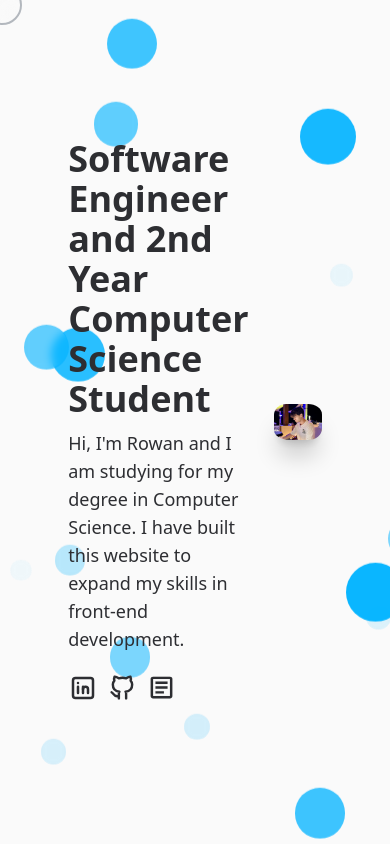
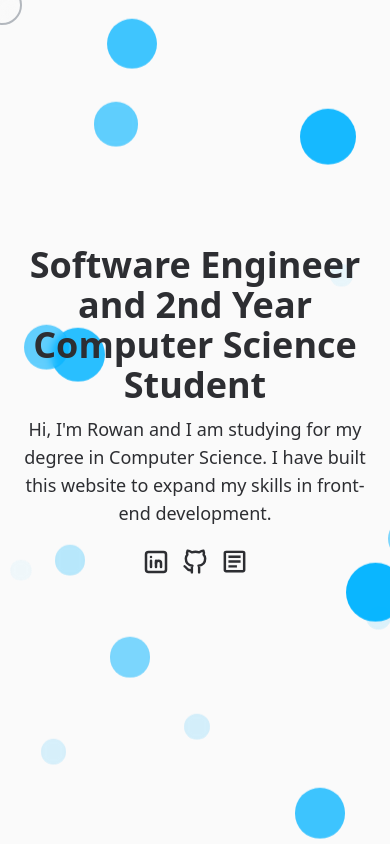
Before and after one commit to rowanbithal/my-personal-site, a Next.js app: page / in a window 390 px wide. Built offline with nearby package versions, Linux system fonts and the light colour scheme.

Commit message:
Made landing page mobile responsive

```diff
--- a/src/app/landing.tsx
+++ b/src/app/landing.tsx
@@ -49,9 +49,7 @@ const projects = [
     tech: ["Python", "Machine Learning", "Pandas"],
     link: "",
   },
-  // Add more project objects here...
 ];
-
 
 function Landing() {
   const [y, setY] = useState(0);
@@ -130,7 +128,7 @@ function Landing() {
     <section
       id="home-container"
       ref={containerRef}
-      className={`homeContainer snap-y h-screen overflow-y-scroll w-full mx-auto scroll-smooth ${
+      className={`homeContainer text-center snap-y h-screen overflow-y-scroll scroll-smooth ${
         shouldSnap ? "snap-mandatory" : "snap-none"
       }`}
     >
@@ -139,12 +137,12 @@ function Landing() {
         style={{
           transform: `translateY(${y * (windowHeight / 800)}px)`,
         }}
-        className="MainSection snap-start h-screen w-screen justify-center flex transition-transform duration-175 ease-linear"
+        className="MainSection snap-start h-screen items-center justify-center flex transition-transform duration-175 ease-linear"
       >
-        <div className="MainContainer flex flex-row items-center w-[65%]">
-          <div className="HomeLeftDiv w-[75%] flex flex-col text-left pr-4">
+        <div className="MainContainer flex flex-col md:flex-row items-center w-[100%] md:w-[65%]">
+          <div className="HomeLeftDiv w-[90%] flex flex-col md:text-left md:pr-4">
             <div className="pt-[10px]">
-              <h1 className="m-0 text-4xl font-extrabold text-left">
+              <h1 className="m-0 text-4xl font-extrabold md:text-left">
                 Software Engineer and 2nd Year Computer Science Student
               </h1>
             </div>
@@ -155,7 +153,10 @@ function Landing() {
                 front-end development.
               </p>
             </div>
-            <div id="Icons" className="py-[10px] flex gap-2.5">
+            <div
+              id="Icons"
+              className="py-[10px] flex gap-2.5 justify-center md:justify-start"
+            >
               <a
                 className="group IconLink text-[#2d2e32] hover:text-[#3a8cff] transition duration-300"
                 href="https://www.linkedin.com/in/rowanbithal"
@@ -236,12 +237,12 @@ function Landing() {
 
           <div
             id="HomeImageDiv"
-            className="flex justify-center items-center m-0 mt-[10px] mb-[10px] pl-4 w-[65%]"
+            className="flex justify-center items-center m-0 mt-[10px] mb-[10px] w-[65%]"
           >
             <Image
               src={image1}
               alt="Main"
-              className="animate-liquid-border w-full shadow-xl/20 rounded-[10%]"
+              className="animate-liquid-border hidden md:block w-[70%] md:w-[90%] shadow-xl/20 rounded-[10%]"
             />
           </div>
         </div>
@@ -250,37 +251,37 @@ function Landing() {
         style={{
           transform: `translateY(${y * (windowHeight / 370)}px)`,
         }}
-        className="bg-gray-300 max-w-[60%] ml-auto mr-auto transition-transform duration-175 ease-linear mb-12"
+        className="bg-gray-300 max-w-[60%] ml-auto mr-auto md:transition-transform duration-175 ease-linear mb-12"
       />
       <section
         style={{
           transform: `translateY(${y * (windowHeight / 370)}px)`,
         }}
-        className="aboutSection transition-transform duration-175 ease-linear h-auto w-screen justify-center items-center flex"
+        className="aboutSection transition-transform duration-175 ease-linear h-auto justify-center items-center flex"
       >
-        <div className="aboutContainer flex flex-col items-center w-[65%]">
-          <div className="aboutMeContainer flex flex-row">
-            <div className="flex m-0 mt-[10px] mb-[10px] pr-4 w-[100%]">
+        <div className="aboutContainer items-center w-[90%] md:w-[65%]">
+          <div className="aboutMeContainer flex flex-col md:flex-row justify-center">
+            <div className="flex justify-center items-center m-0 mt-[10px] mb-[10px]">
               <Image
                 src={AboutImage}
                 alt="Main"
-                className="w-full shadow-xl/20 rounded-[10%]"
+                className="w-[100%] hidden md:block shadow-xl/20 rounded-[10%]"
               />
             </div>
 
-            <div className="pl-4">
+            <div className="md:pl-4">
               <div>
-                <h2 className="m-0 text-4xl font-bold text-left text-[#3a8cff]">
+                <h2 className="m-0 text-4xl font-bold md:text-left text-[#3a8cff]">
                   About Me
                 </h2>
               </div>
               <div>
-                <h3 className="m-0 text-2xl font-bold text-left">
+                <h3 className="m-0 text-2xl font-bold md:text-left">
                   I&#39;m a Computer Science Student from England. 📍
                 </h3>
               </div>
               <div>
-                <p className="text-font-semibold text-lg">
+                <p className="text-font-semibold text-lg md:text-left">
                   My name is Rowan Bithal and I am from London, England. I&#39;m
                   currently studying Computer Science at the University of
                   Birmingham.
@@ -291,21 +292,21 @@ function Landing() {
         </div>
       </section>
       <section
-        className={`infoSection bg-white min-h-screen snap-start w-screen justify-center items-center flex flex-col`}
+        className={`infoSection bg-white min-h-screen snap-start justify-center items-center flex flex-col`}
         style={{
-          marginTop: `${y * (windowHeight / 450)}px`,
+          marginTop: `${y * (windowHeight / 550)}px`,
           boxShadow: "0 -4px 6px -1px rgba(0,0,0,0.04)",
         }}
       >
-        <div className="ProjectsContainer w-[65%] pb-17">
-          <h2 className="m-0 text-4xl font-bold text-left pb-4 text-[#3a8cff]">
+        <div className="ProjectsContainer w-[90%] md:w-[65%] pb-10">
+          <h2 className="m-0 text-4xl font-bold md:text-left pb-6 pt-6 text-[#3a8cff]">
             Projects
           </h2>
-          <div className="flex flex-wrap gap-6 justify-evenly">
+          <div className="flex flex-wrap gap-6 justify-center">
             {projects.map((project, index) => (
               <Card
                 key={index}
-                className="w-70 h-auto shadow-sm border-zinc-100 hover:bg-white transition-all duration-300 hover:scale-[1.02] hover:shadow-lg hover:shadow-zinc-900/20"
+                className="w-60 h-auto shadow-sm border-zinc-100 hover:bg-white transition-all duration-300 hover:scale-[1.02] hover:shadow-lg hover:shadow-zinc-900/20"
               >
                 <CardHeader>
                   <CardTitle>{project.title}</CardTitle>
@@ -332,24 +333,27 @@ function Landing() {
             ))}
           </div>
         </div>
-        <div className="toolsContainer h-auto w-[65%] flex flex-col ">
+        <div className="toolsContainer h-auto w-[90%] md:w-[65%] flex flex-col ">
           <div>
-            <h2 className="m-0 text-4xl font-bold text-left pb-2 text-[#3a8cff]">
+            <h2 className="m-0 text-4xl font-bold md:text-left pb-2 text-[#3a8cff]">
               Tools I&#39;ve Worked With
             </h2>
             <div className="ml-1.5 pb-2">
-              <h3 className="m-0 text-2xl font-semibold text-left">
+              <h3 className="m-0 text-2xl font-semibold md:text-left">
                 Languages
               </h3>
+              <div className="md:flex flex-wrap">
                 <Badge className="m-1 bg-gray-700">Python</Badge>
                 <Badge className="m-1 bg-gray-700">C</Badge>
                 <Badge className="m-1 bg-gray-700">Java</Badge>
                 <Badge className="m-1 bg-gray-700">JavaScript</Badge>
               </div>
+            </div>
             <div className="ml-1.5 pb-2">
-              <h3 className="m-0 text-2xl font-semibold text-left">
+              <h3 className="m-0 text-2xl font-semibold md:text-left">
                 Frameworks & Libraries
               </h3>
+              <div className="md:flex flex-wrap">
                 <Badge className="m-1 bg-gray-700">React</Badge>
                 <Badge className="m-1 bg-gray-700">TypeScript</Badge>
                 <Badge className="m-1 bg-gray-700">Tailwindcss</Badge>
@@ -358,15 +362,18 @@ function Landing() {
                 <Badge className="m-1 bg-gray-700">Shadcn/ui</Badge>
               </div>
             </div>
+          </div>
           <div className="ml-1.5 pb-2">
-            <h3 className="m-0 text-2xl font-semibold text-left">Other</h3>
+            <h3 className="m-0 text-2xl font-semibold md:text-left">Other</h3>
+            <div className="md:flex flex-wrap">
               <Badge className="m-1 bg-gray-700">Git</Badge>
               <Badge className="m-1 bg-gray-700">Docker</Badge>
               <Badge className="m-1 bg-gray-700">PostgreSQL</Badge>
             </div>
           </div>
+        </div>
       </section>
-      <section className="contactSection bg-white h-auto w-screen justify-center items-center flex flex-col">
+      <section className="contactSection bg-white h-auto justify-center items-center flex flex-col">
         <Separator className="bg-gray-300 ml-auto mr-auto mt-10 mb-5" />
         <div className="contactContent snap-start font-semibold w-[65%] flex flex-row items-center mt-5 mb-10">
           <div className="contactContainer gap-4 flex flex-row items-center">
```
Lines whose indentation alone changed are shown as unchanged.
